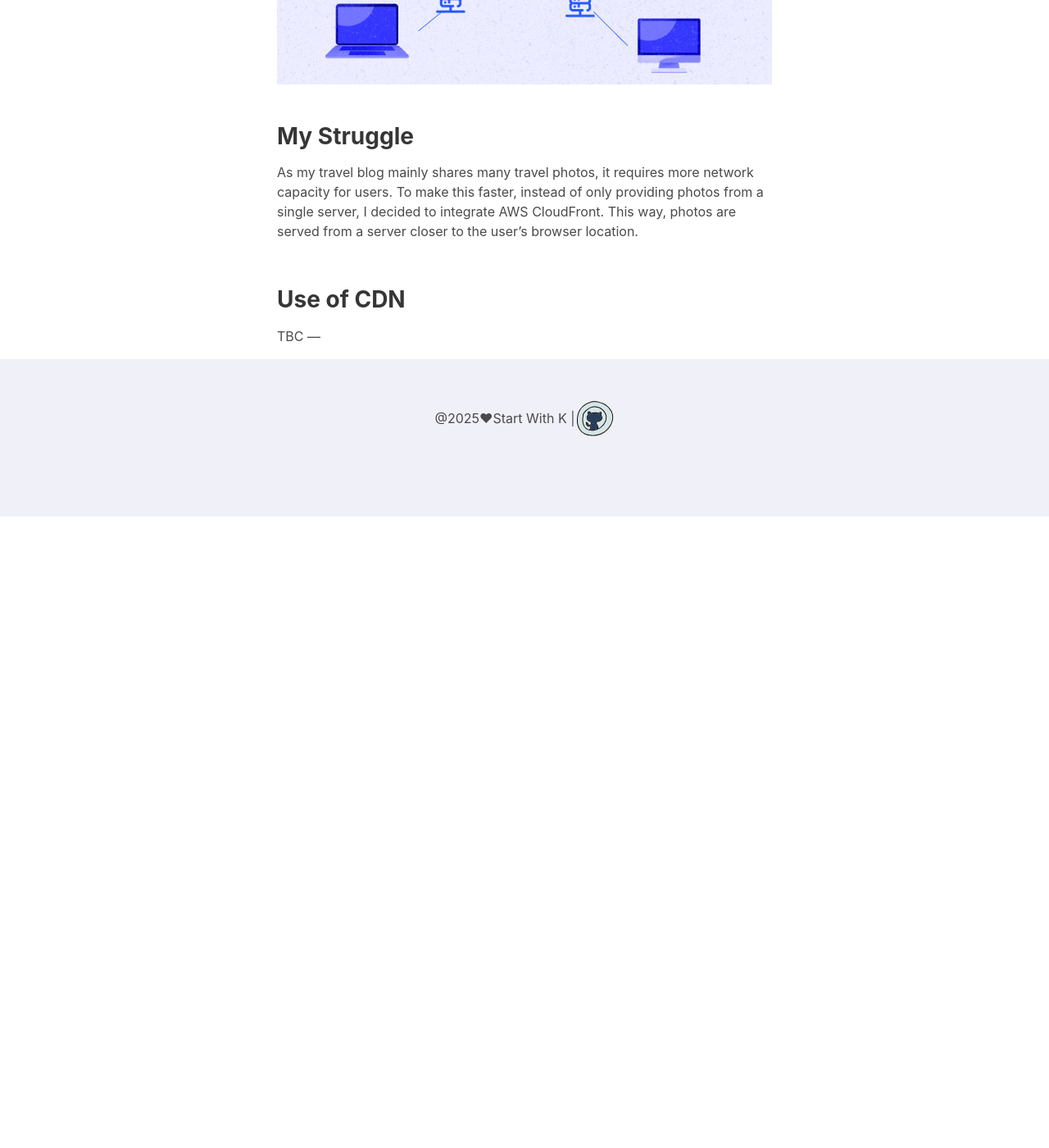
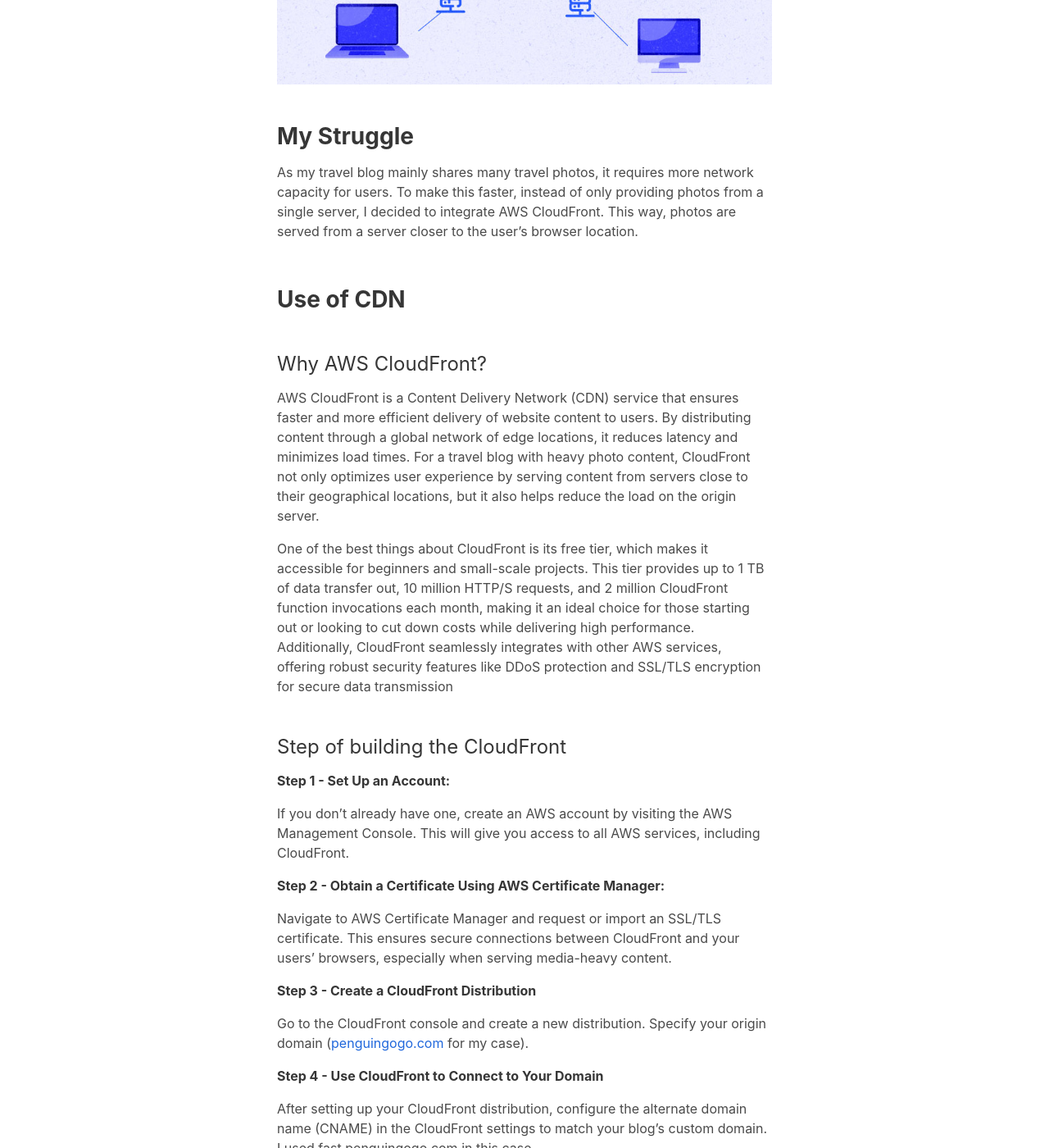
Before and after one commit to Katrinasms/katrina.sh_mainsite, a Jekyll site: the page built from en/_enPosts/2025-03-10-CDN-for-image(TBC).md, in a window 1280 px wide and 1400 px high, scrolled down 460 px. Shown: the whole window at 82% size. Built offline with Jekyll 4.4.1, drawn with Linux system fonts in a browser that asks for light colours; before the commit the page ends 1090 px from its top, so only the background shows below that; some of the changed text lies outside the part shown.

Commit message:
article: CDN

```diff
--- a/en/_enPosts/2025-03-10-CDN-for-image(TBC).md
+++ b/en/_enPosts/2025-03-10-CDN-for-image(TBC).md
@@ -12,5 +12,34 @@ mayLikes: [Use-of-Jekyll]
 As my travel blog mainly shares many travel photos, it requires more network capacity for users. To make this faster, instead of only providing photos from a single server, I decided to integrate AWS CloudFront. This way, photos are served from a server closer to the user's browser location.
 
 ## **Use of CDN**
-TBC
+
+### Why AWS CloudFront?
+AWS CloudFront is a Content Delivery Network (CDN) service that ensures faster and more efficient delivery of website content to users. By distributing content through a global network of edge locations, it reduces latency and minimizes load times. For a travel blog with heavy photo content, CloudFront not only optimizes user experience by serving content from servers close to their geographical locations, but it also helps reduce the load on the origin server.
+
+One of the best things about CloudFront is its free tier, which makes it accessible for beginners and small-scale projects. This tier provides up to 1 TB of data transfer out, 10 million HTTP/S requests, and 2 million CloudFront function invocations each month, making it an ideal choice for those starting out or looking to cut down costs while delivering high performance. Additionally, CloudFront seamlessly integrates with other AWS services, offering robust security features like DDoS protection and SSL/TLS encryption for secure data transmission
+
+
+### Step of building the CloudFront
+**Step 1 - Set Up an Account:**
+
+If you don’t already have one, create an AWS account by visiting the AWS Management Console. This will give you access to all AWS services, including CloudFront.
+
+**Step 2 - Obtain a Certificate Using AWS Certificate Manager:**
+
+Navigate to AWS Certificate Manager and request or import an SSL/TLS certificate. This ensures secure connections between CloudFront and your users' browsers, especially when serving media-heavy content.
+
+**Step 3 - Create a CloudFront Distribution**
+
+Go to the CloudFront console and create a new distribution. Specify your origin domain ([penguingogo.com](penguingogo.com) for my case).
+
+
+**Step 4 - Use CloudFront to Connect to Your Domain**
+
+After setting up your CloudFront distribution, configure the alternate domain name (CNAME) in the CloudFront settings to match your blog's custom domain. I used fast.penguingogo.com in this case.
+
+**Step 5 - Ensure your distribution is updated to use the SSL/TLS certificate obtained earlier**
+
+Update DNS Settings In your domain registrar's DNS settings, create a CNAME record that maps your blog’s domain name to the CloudFront domain name provided by AWS. Once updated, users visiting your site will be redirected to the CloudFront distribution, enhancing speed and performance.
+
+
 ---
```
